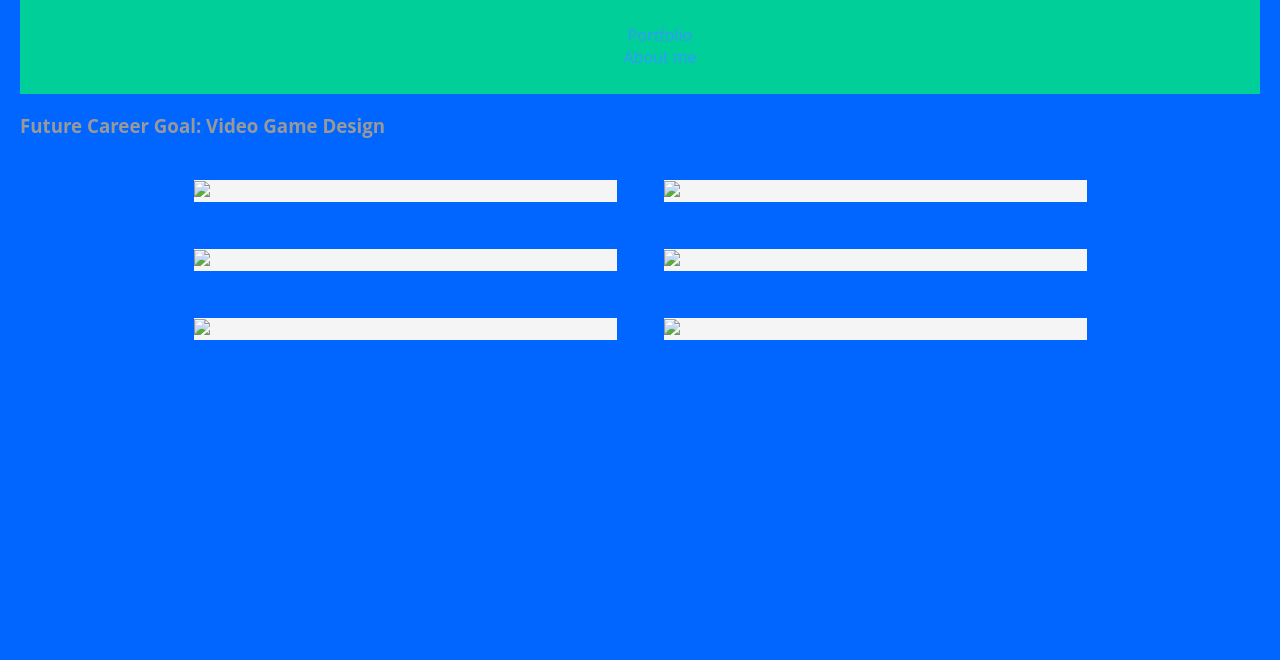
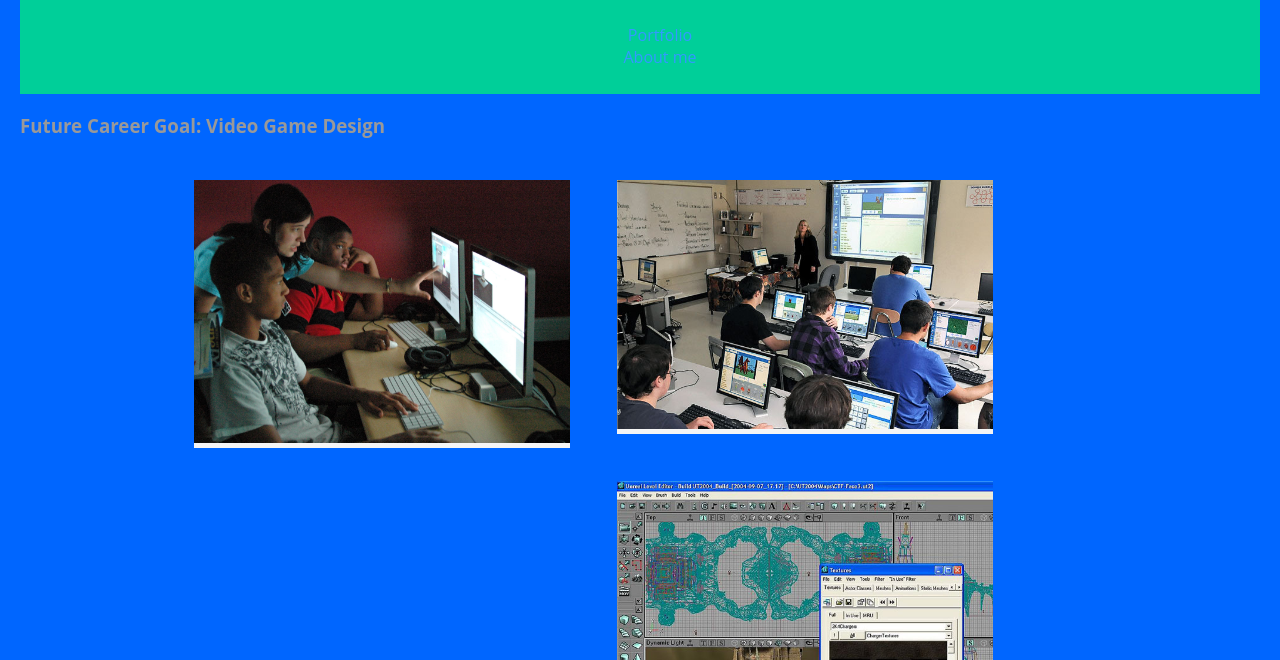
Before and after one commit to AndrewRecla/html-examples, a plain HTML site: page about.html in a window 1280 px wide. Shown: the part 140-800 px from the top of the page. Drawn offline with Linux system fonts and the light colour scheme.

Commit message:
html Examples

```diff
--- a/about.html
+++ b/about.html
@@ -27,22 +27,22 @@
       <section>
         <ul id="gallery">
           <li>
-              <img src="img/">
+              <img src="img/design1.jpg">
           </li>
           <li>
-              <img src="img/">
+              <img src="img/design2.jpg">
           </li>
           <li>
-              <img src="img/">
+              <img src="img/design3.jpg">
           </li>
           <li>
-              <img src="img/">
+              <img src="img/design4.png">
           </li>
           <li>
-              <img src="img/">
+              <img src="img/design5.jpg">
           </li>
           <li>
-              <img src="img/">
+              <img src="img/design6.jpg">
           </li>
         </ul>
       </section>
--- a/css/main.css
+++ b/css/main.css
@@ -84,7 +84,7 @@ PAGE: PORTFOLIO
 
 #gallery li {
   float: left;
-  width: 45%;
+  width: 40%;
   margin: 2.5%;
   background-color: #f5f5f5;
   color: #bdc3c7;
```
Also changed, not shown: img/design1.jpg (added), img/design2.jpg (added), img/design3.jpg (added), img/design4.png (added), img/design5.jpg (added), img/design6.jpg (added).
